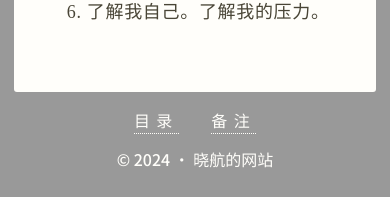
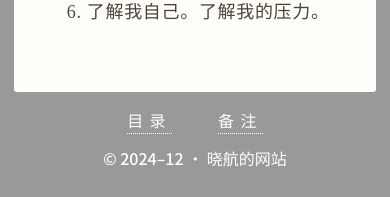
Before and after one commit to shon-li/shon-li.github.io, a Jekyll site: the page built from index.md, in a window 390 px wide. Shown: the part 1432-1629 px from the top of the page. Built offline with Jekyll 4.4.1, drawn with Linux system fonts in a browser that asks for light colours.

Commit message:
Add month number in footer; minor css changes

```diff
--- a/_includes/footer.html
+++ b/_includes/footer.html
@@ -43,7 +43,7 @@
         &nbsp;・&nbsp;
         {{- site.author -}}
       {%- else -%}
-        {{- site.time | date: "%Y" -}}
+        {{- site.time | date: "%Y–%m" -}}
         &nbsp;・&nbsp;
         {{- site.title -}}
       {%- endif -%}
--- a/assets/css/style.scss
+++ b/assets/css/style.scss
@@ -215,7 +215,7 @@ footer {
 }
 
 .copyright {
-  padding: 2px 0 0 1em;
+  padding: 3px 0 0 1em;
   letter-spacing: 0;
   text-align: left;
 }
@@ -233,7 +233,7 @@ footer {
   }
 }
 
-// If cannot maintain preferred width
+// Set breakpoint at a width a bit wider than desired paper width
 @media screen and ( max-width: 45rem ) { // 45 rem ~= `--paper_width` + 4rem
   main {
     min-width: auto;
@@ -263,7 +263,7 @@ footer {
 
   .copyright {
     text-align: center;
-    padding: 2px 0 0 0;
+    padding: 1px 0 0 0;
   }
 
   .contents-table td {
@@ -285,6 +285,7 @@ footer {
   }
 
   h1, h2, h3, h4, h5, h6 {
+    letter-spacing: normal;
     word-spacing: .2em;
   }
 
```
Also changed, not shown: 5 other files.
